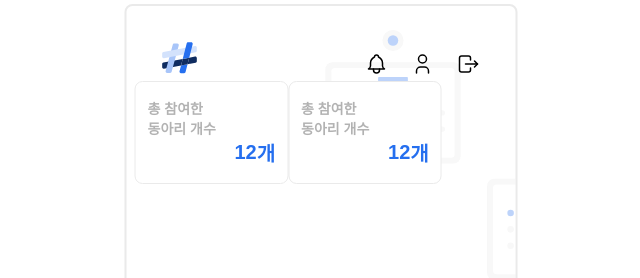
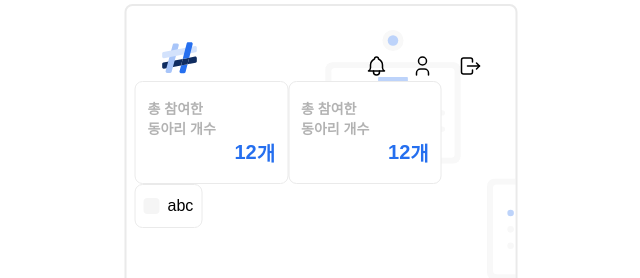
Before and after one commit to Ajou-DB-2024/ProjectNONAME-FE, a Next.js app: page / in a window 1280 px wide. Shown: the top 278 px of the page, without its empty margins (319-959 px from the left). Built offline with nearby package versions, Linux system fonts and the light colour scheme.

Commit message:
refactor(Navbar): 제어영역 비대칭비율 보정 적용

```diff
--- a/src/app/page.tsx
+++ b/src/app/page.tsx
@@ -2,8 +2,11 @@
 
 import BriefBlock from "@/components/common/BriefBlock";
 import Navbar from "@/components/common/Navbar";
+import TagBlock from "@/components/common/TagBlock";
+import { useState } from "react";
 
 export default function ServiceWrap() {
+  const [checked, setChecked] = useState<boolean>(false);
   return (
     <section>
       <Navbar/>
@@ -14,6 +17,7 @@ export default function ServiceWrap() {
         <BriefBlock title="총 참여한 동아리 개수" unit="개">{12}</BriefBlock>
         <BriefBlock title="총 참여한 동아리 개수" unit="개">{12}</BriefBlock>
       </section>
+      <TagBlock multiSelect={true} selected={checked} onClick={() => setChecked(p => !p)}>abc</TagBlock>
     </section>
   );
 }
--- a/src/components/common/Navbar/style.ts
+++ b/src/components/common/Navbar/style.ts
@@ -30,14 +30,21 @@ export const NavControlArea = styled.section`
 `;
 
 export const NavControlItem = styled.section<{selected: boolean}>`
+  width: 42px;
+  height: 30px;
+
+  display: flex;
+  align-items: center;
+  justify-content: center;
+
   ${({selected}) =>
     selected ? `
-      padding: .3rem .5rem;
+      height: 2rem;
+      padding: .5rem .5rem .3rem .5rem;
       background-color: white;
       border: 1px solid var(--service-color-H);
       transform: translateY(1px);
     ` : `
-      padding: .25rem .5rem;
       border: 1px solid transparent;
     `
   }
```
